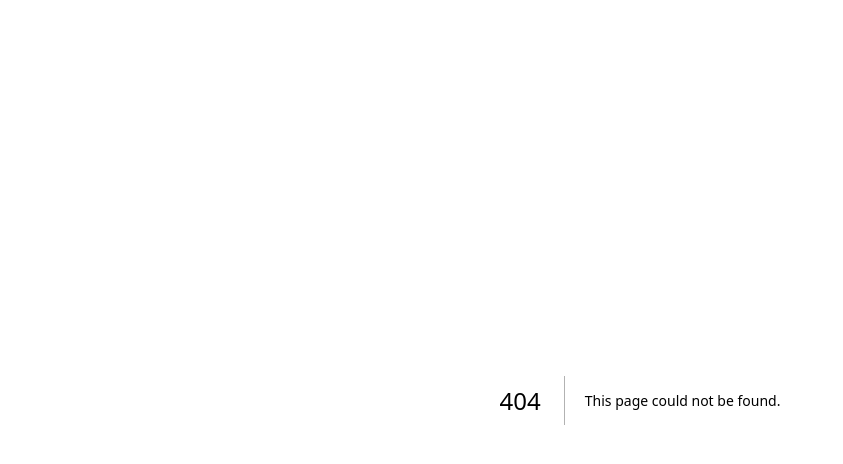
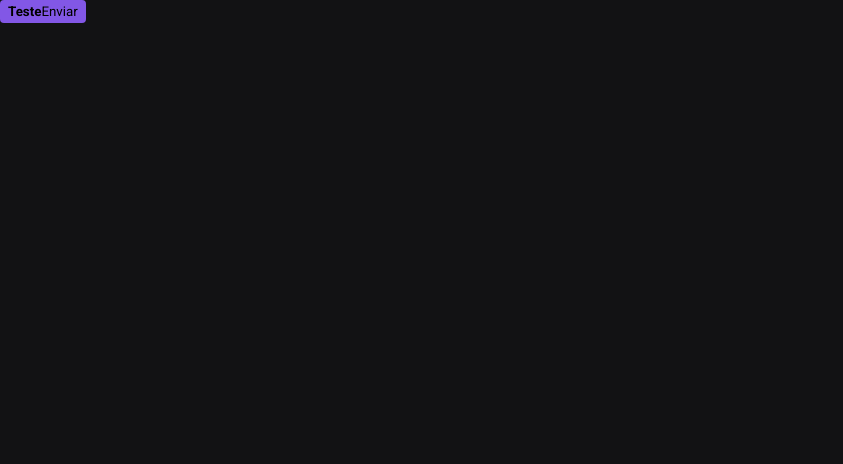
Before and after one commit to tatianasstavares/ignite-shop, a Next.js app: page / in a window 1280 px wide. Before the commit this address had no page. Shown: the top 464 px of the page, without its empty margins (0-843 px from the left). Built offline with nearby package versions, Linux system fonts and the light colour scheme.

Commit message:
Created Styles to Button

```diff
--- /dev/null
+++ b/pages/index.tsx
@@ -0,0 +1,26 @@
+import { styled } from '../src/styles/index'
+
+
+const Button = styled('button', {
+  backgroundColor: '$rocketseat',
+  borderRadius: 4,
+  border: 0,
+  padding: '4px 8px',
+
+  span: {
+    fontWeight: 'bold',
+  },
+  '&:hover': {
+    filter: 'brigthness(0.8)',
+  },
+})
+
+export default function Home() {
+  return (
+    <Button>
+      <span>Teste</span>
+      Enviar
+
+    </Button>
+  )
+}
```
